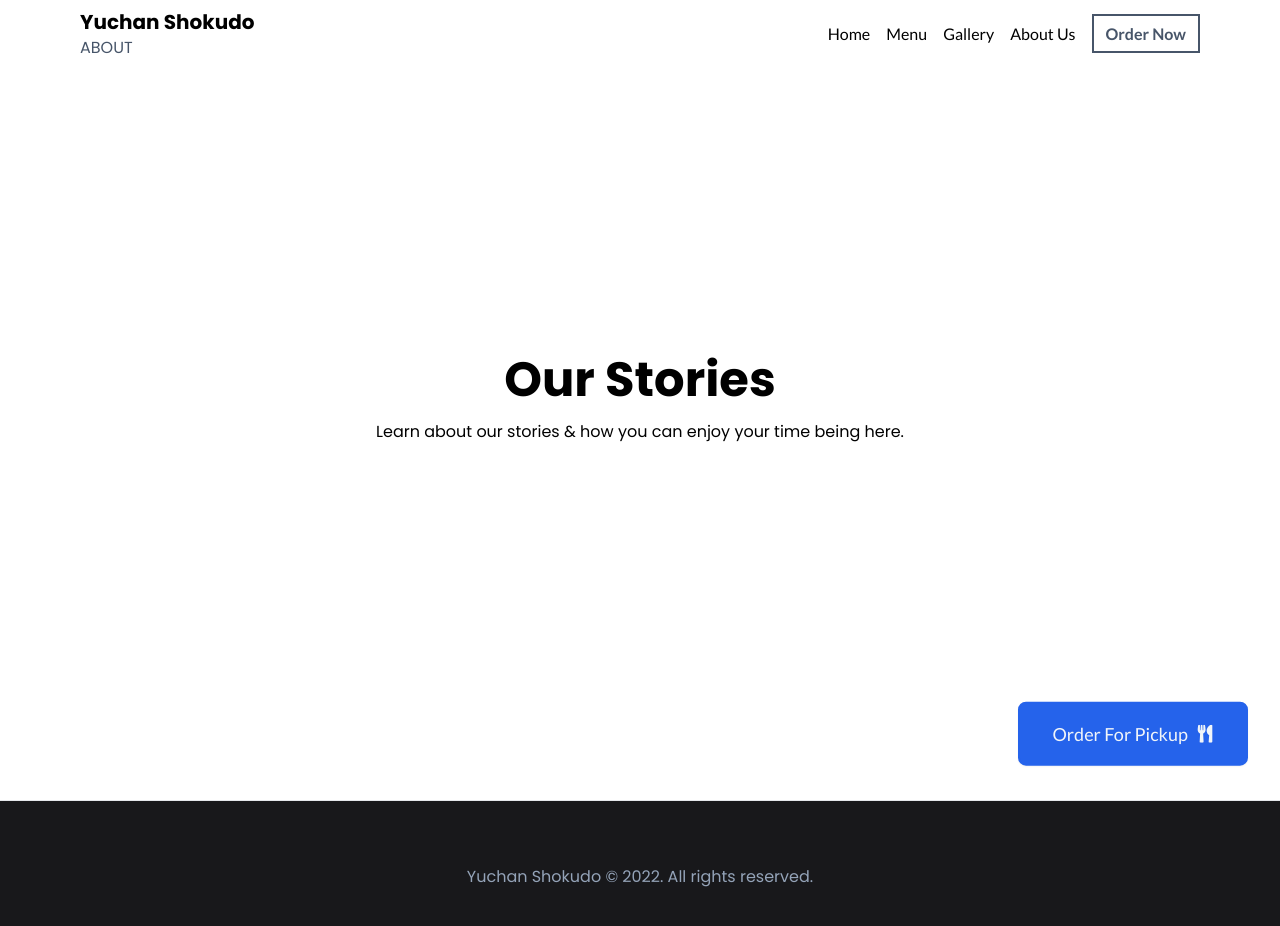
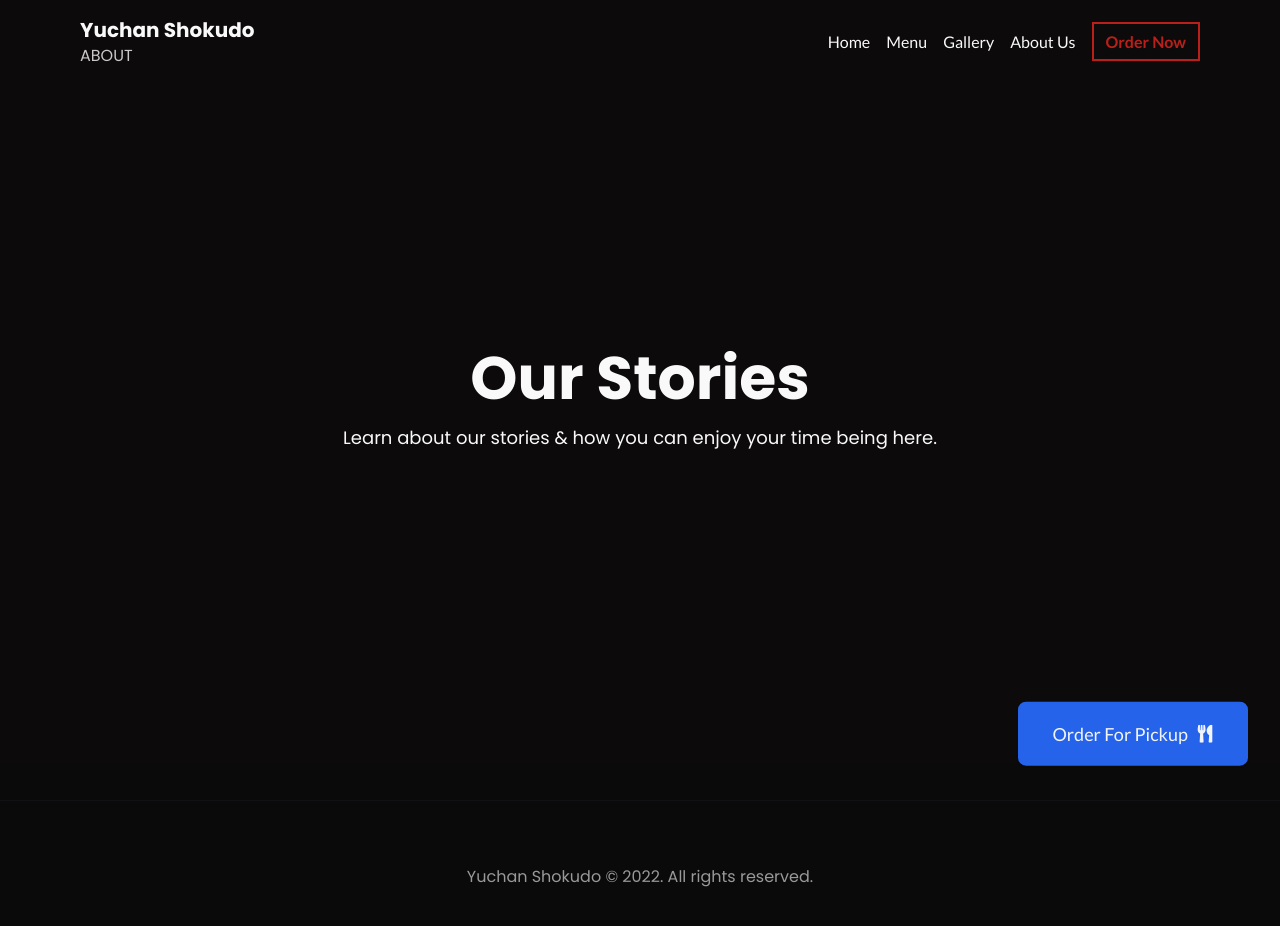
Before and after one commit to hcbcgroup/ys, a Next.js app: page /about in a window 1280 px wide. Shown: the top 926 px of the page. Built offline with nearby package versions, Linux system fonts and the light colour scheme.

Commit message:
client desired colors added (black, red, white)

```diff
--- a/components/layouts/Footer.tsx
+++ b/components/layouts/Footer.tsx
@@ -1,7 +1,7 @@
 const Footer : React.FC = () => {
     return (
-        <footer className="w-full border-t bg-zinc-900 z-40">
-            <section className="w-full p-8 md:py-12 lg:py-16 md:px-12 lg:px-16 xl:px-20 2xl:px-24  text-slate-400">
+        <footer className="w-full border-t border-slate-600 border-opacity-10 bg-backgrounderBold/90 z-40">
+            <section className="w-full p-8 md:py-12 lg:py-16 md:px-12 lg:px-16 xl:px-20 2xl:px-24  text-texter/60">
                 <p className="text-center">Yuchan Shokudo &copy; 2022. All rights reserved.</p>
             </section>
         </footer>
--- a/components/layouts/Header.tsx
+++ b/components/layouts/Header.tsx
@@ -28,13 +28,13 @@ const Header: React.FC<NavigationProps> = ({ links }) => {
       ProjectHelper.onStateChangeClassJoin(
         'w-full fixed top-0 transition-all z-40',
         scroller
-        ? 'shadow-sm shadow-slate-200 backdrop-blur-sm bg-slate-50/80'
-        : 'shadow-none backdrop-blur-none bg-white/0'
+        ? 'border-slate-600 border-opacity-25 backdrop-blur-sm bg-backgrounderBold/80'
+        : 'shadow-none backdrop-blur-none bg-transparent'
       )
     }>
       <section className={
         ProjectHelper.onStateChangeClassJoin(
-          'flex justify-between items-center px-8 py-4 lg:py-2 md:px-12 lg:px-16 xl:px-20 2xl:px-24 border-b border-transparent transition-all',
+          'flex justify-between items-center px-8 py-4 md:px-12 lg:px-16 xl:px-20 2xl:px-24 border-b border-transparent transition-all',
           scroller
           ? 'lg:py-4'
           : 'border-transparent'
--- a/components/utils/DesktopNavigation.tsx
+++ b/components/utils/DesktopNavigation.tsx
@@ -5,15 +5,15 @@ import LinkToChowNow from "./LinkToChowNow";
 const DesktopNavigation: React.FC<NavigationProps> = ({ links }) => {
   return (
     <nav className="hidden lg:flex items-center space-x-2 xl:space-x-4">
-      <section className="flex space-x-2 lg:space-x-3 xl:space-x-4">
+      <section className="flex space-x-2 lg:space-x-3 xl:space-x-4 text-texter">
         {links.map((link, index) => (
           <Link key={index} href={link.pageTo}>
-            <a className="transition-all  hover hover:text-slate-600 font-medium">{link.pageText}</a>
+            <a className="transition-all  hover hover:text-texter/75 font-medium">{link.pageText}</a>
           </Link>
         ))}
       </section>
       <LinkToChowNow className="font-bold">
-        <span className="px-3 py-2 border-2 border-slate-600 text-slate-600 transition-all rounded-none shadow-none ease-in hover hover:text-slate-100 hover:border-transparent hover:bg-slate-600 hover:rounded-md hover:shadow-md">Order Now</span>
+        <span className="px-3 py-2 border-2 border-highlighter/75 text-highlighter/75 transition-all rounded-none shadow-none ease-in hover hover:text-texter hover:border-transparent hover:bg-highlighter/75 hover:rounded-md hover:shadow-md">Order Now</span>
       </LinkToChowNow>
     </nav>
   )
--- a/components/utils/HeadLogo.tsx
+++ b/components/utils/HeadLogo.tsx
@@ -26,8 +26,8 @@ const HeadLogo : React.FC<{scroller: Boolean}> = ({scroller}) => {
                     ProjectHelper.onStateChangeClassJoin(
                         'font-normal transition-all',
                         scroller
-                        ? 'text-xs text-slate-600'
-                        : 'text-sm lg:text-base text-slate-600'
+                        ? 'text-xs hidden'
+                        : 'text-sm lg:text-base text-texter/80'
                     )
                 }>{route ? route.toUpperCase() : 'Japanese Izakaya'}</span>
             </a>
--- a/components/utils/MobileNavigation.tsx
+++ b/components/utils/MobileNavigation.tsx
@@ -32,16 +32,16 @@ const MobileNavigation: React.FC<NavigationProps> = ({ links }) => {
       {/* {mobileMenuToggle && ( */}
         <nav className={
           ProjectHelper.onStateChangeClassJoin(
-            'lg:hidden fixed z-50 w-10/12 left-0 top-0 backdrop-blur-xl bg-slate-50/100  h-screen flex flex-col justify-center items-center shadow-lg  transition-all transform translate-x-0 ',
+            'lg:hidden fixed z-50 w-10/12 left-0 top-0 backdrop-blur-xl bg-backgrounder/95  h-screen flex flex-col justify-center items-center shadow-lg  transition-all transform translate-x-0 ',
             mobileMenuToggle
-            ? 'transition-all ease-out transform translate-x-0  shadow-slate-800/30'
+            ? 'transition-all ease-out transform translate-x-0  shadow-black/60'
             : 'transition-all ease-in transform -translate-x-full shadow-transparent'
           )
         }>
           <button
             className={
               ProjectHelper.onStateChangeClassJoin(
-                'fixed z-50 right-8 top-4 text-slate-800 text-4xl transitiion-all transform focus focus:rotate-180',
+                'fixed z-50 right-8 top-4 text-texter text-4xl transitiion-all transform focus focus:rotate-180',
                 mobileMenuToggle
                 ? 'opacity-100'
                 : 'opacity-0'
@@ -53,7 +53,7 @@ const MobileNavigation: React.FC<NavigationProps> = ({ links }) => {
           >
             <MdOutlineMenu />
           </button>
-          <section className="w-full p-8 text-slate-600 flex flex-col space-y-4">
+          <section className="w-full p-8 text-texter/90 flex flex-col space-y-4">
             {links.map((link, index) => (
               <Link key={index} href={link.pageTo}>
                 <a className="font-medium text-2xl flex space-x-2 items-center">
@@ -62,13 +62,13 @@ const MobileNavigation: React.FC<NavigationProps> = ({ links }) => {
                 </a>
               </Link>
             ))}
-            <LinkToChowNow className="w-full flex space-x-2 justify-center font-bold items-center text-center px-3 py-2 text-blue-500 border-2 border-blue-500">
+            <LinkToChowNow className="w-full flex space-x-2 justify-center font-bold items-center text-center px-3 py-2 text-highlighter/75 border-2 border-highlighter/75">
               <React.Fragment>
                 <span>Order Online For Pickup</span>
                 <MdRestaurantMenu />
               </React.Fragment>
             </LinkToChowNow>
-            <Feeds className="w-full flex flex-col items-center pt-4 text-slate-900" />
+            <Feeds className="w-full flex flex-col items-center pt-4 text-texter/80" />
           </section>
         </nav>
       {/* )} */}
--- /dev/null
+++ b/components/utils/PageTitle.tsx
@@ -0,0 +1,19 @@
+import React from "react";
+
+const PageTitle: React.FC<{ title: string; description: string }> = ({
+  title,
+  description,
+}) => {
+  return (
+    <React.Fragment>
+      <h2 className="hero-title font-bold text-5xl lg:text-6xl 2xl:text-7xl text-center mb-4">
+        {title}
+      </h2>
+      <p className="hero-secondary text-center lg:text-lg 2xl:text-xl">
+        {description}
+      </p>
+    </React.Fragment>
+  );
+};
+
+export default PageTitle;
--- a/pages/_document.tsx
+++ b/pages/_document.tsx
@@ -4,7 +4,7 @@ export default function Document() {
   return (
     <Html lang='en'>
       <Head />
-      <body className='w-full'>
+      <body className='w-full bg-backgrounderBold text-texter'>
         <Main />
         <NextScript />
       </body>
--- a/pages/about.tsx
+++ b/pages/about.tsx
@@ -2,20 +2,19 @@
 import { NextPage } from "next";
 import React from "react";
 import Container from "../components/utils/Container";
+import PageTitle from "../components/utils/PageTitle";
 
 const Aboutpage: NextPage = () => {
   return (
     <div id="layout-about" className="w-full">
       <Container
-        containerClass="w-full"
+        containerClass="w-full bg-backgrounderBold/90"
         sectionClass="w-full flex flex-col justify-center items-center min-h-screen"
       >
-        <React.Fragment>
-          <h2 className="hero-title font-bold text-5xl text-center mb-4">
-            Our Stories
-          </h2>
-          <p className="hero-secondary text-center">Learn about our stories & how you can enjoy your time being here.</p>
-        </React.Fragment>
+        <PageTitle
+          title="Our Stories"
+          description="Learn about our stories & how you can enjoy your time being here."
+        />
       </Container>
     </div>
   );
--- a/pages/index.tsx
+++ b/pages/index.tsx
@@ -10,42 +10,42 @@ const Homepage: NextPage = () => {
   return (
     <div id="layout-index" className="w-full relative z-30">
       <Container
-        containerClass="bg-white/0 w-full relative z-20"
+        containerClass="bg-backgrounderBold/90 backdrop-blur-xl w-full relative z-20"
         sectionClass="flex flex-col h-screen justify-center items-center"
       >
         <React.Fragment>
-        <h2 className="hero-title font-bold text-5xl text-center">
+        <h2 className="hero-title font-bold text-5xl lg:text-6xl 2xl:text-7xl text-center mb-4">
           Fine Dine-in, in Davis
         </h2>
-        <nav className="hero-secondary flex flex-col space-y-2 md:space-y-0 md:flex-row md:space-x-4 items-center mt-4">
+        <nav className="hero-secondary flex flex-col space-y-4 md:space-y-0 md:flex-row md:space-x-4 items-center mt-4">
           <Link href="/menu">
-            <a className="w-full md:w-max text-center px-6 py-2 text-xl font-semibold border-b-4 border-slate-600 transition-all backdrop-blur-none hover hover:bg-black/50 hover:border-black/50 hover:text-slate-100 hover:backdrop-blur-xl">
+            <a className="w-full md:w-max text-center px-8 py-3 text-lg font-semibold  bg-highlighter/75 rounded-lg shadow-md transition-all transform hover hover:translate-y-2 hover:bg-highlighter/95">
               <span>Our Menu</span>
             </a>
           </Link>
-          <LinkToChowNow className="w-full md:w-max text-center text-xl  px-6 py-2 font-semibold border-b-4 border-slate-600 backdrop-blur-none hover hover:bg-black/50 hover:border-black/50 hover:text-slate-100 hover:backdrop-blur-xl">
+          <LinkToChowNow className="w-full md:w-max text-center px-8 py-3 text-lg font-semibold bg-highlighter/75 rounded-lg shadow-md transition-all transform hover hover:translate-y-2 hover:bg-highlighter/95">
             <span>Order & Pickup</span>
           </LinkToChowNow>
         </nav>
         </React.Fragment>
       </Container>
       <Container
-              containerClass="bg-zinc-50/95 w-full relative z-20 text-slate-700"
+              containerClass="bg-backgrounderBold backdrop-blur-xl w-full relative z-20"
               sectionClass="flex flex-col min-h-screen justify-start items-center"
       >
         <React.Fragment>
-        <h3 className="text-4xl font-bold">Dine-in At Yuchan</h3>
+        <h3 className="text-4xl lg:text-5xl 2xl:text-6xl font-bold">Dine-in At Yuchan</h3>
         <div className="w-full bg-transparent relative mt-16 ">
           {/* <article className="absolute bg-slate-300/60 left-0 top-0 w-12 h-12 animate-spin rounded-xl" />
           <article className="absolute bg-slate-100/60 right-0 top-0 w-12 h-12 animate-spin rounded-xl" /> */}
-          <article className="w-full mx-auto  grid grid-cols-1 lg:grid-cols-2 backdrop-blur-lg bg-slate-50/40 rounded-xl shadow-xl border border-slate-200 p-8 md:p-12 lg:p-16 xl:p-20 2xl:p-24 transition-all">
-            <div>
-              <h4 className="text-3xl font-bold mb-4 text-slate-700">Open Hours</h4>
-              <p className="text-slate-400 italic mb-8">Holiday business hours are subject to change.</p>
+          <article className="w-full mx-auto  grid grid-cols-1 lg:grid-cols-2 backdrop-blur-lg bg-zinc-900/50 rounded-xl shadow-2xl border border-backgrounderBold p-8 md:p-12 lg:p-16 xl:p-20 2xl:p-24 transition-all">
+            <div className="text-texter/75">
+              <h4 className="text-3xl font-bold mb-4 text-texter/90">Open Hours</h4>
+              <p className="italic mb-8">Holiday business hours are subject to change.</p>
               <article></article>
             </div>
-            <div className="w-full">
-              <h4 className="text-3xl font-bold mb-4 text-slate-700">Our Location</h4>
+            <div className="w-full text-texter/75">
+              <h4 className="text-3xl font-bold mb-4 text-texter/90">Our Location</h4>
               <p className="flex flex-col md:flex-row md:space-x-2 items-start md:items-center mb-1">
                 <span className="font-bold">Address</span>
                 <span>109 E St, Davis, CA 95616</span>
--- a/tailwind.config.js
+++ b/tailwind.config.js
@@ -9,6 +9,10 @@ module.exports = {
     extend: {
       colors: {
         /* client theme colors custom */
+        backgrounder: '#181818',
+        backgrounderBold: '#0C0A0B',
+        highlighter: '#F4281F',
+        texter: '#F9F9F9',
       }
     },
   },
```
Also changed, not shown: pages/gallery.tsx (+6 -7 lines), pages/menu.tsx (+7 -7 lines).
